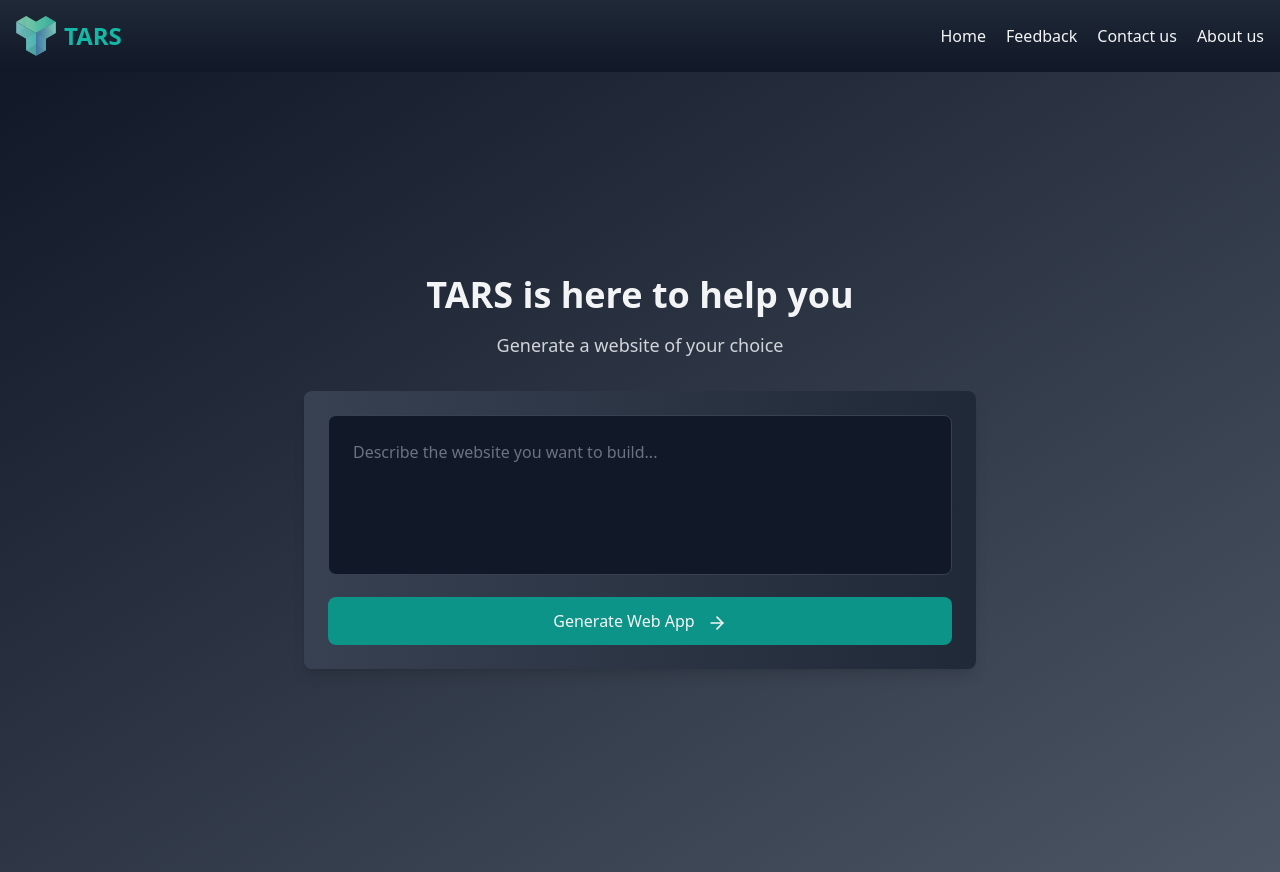
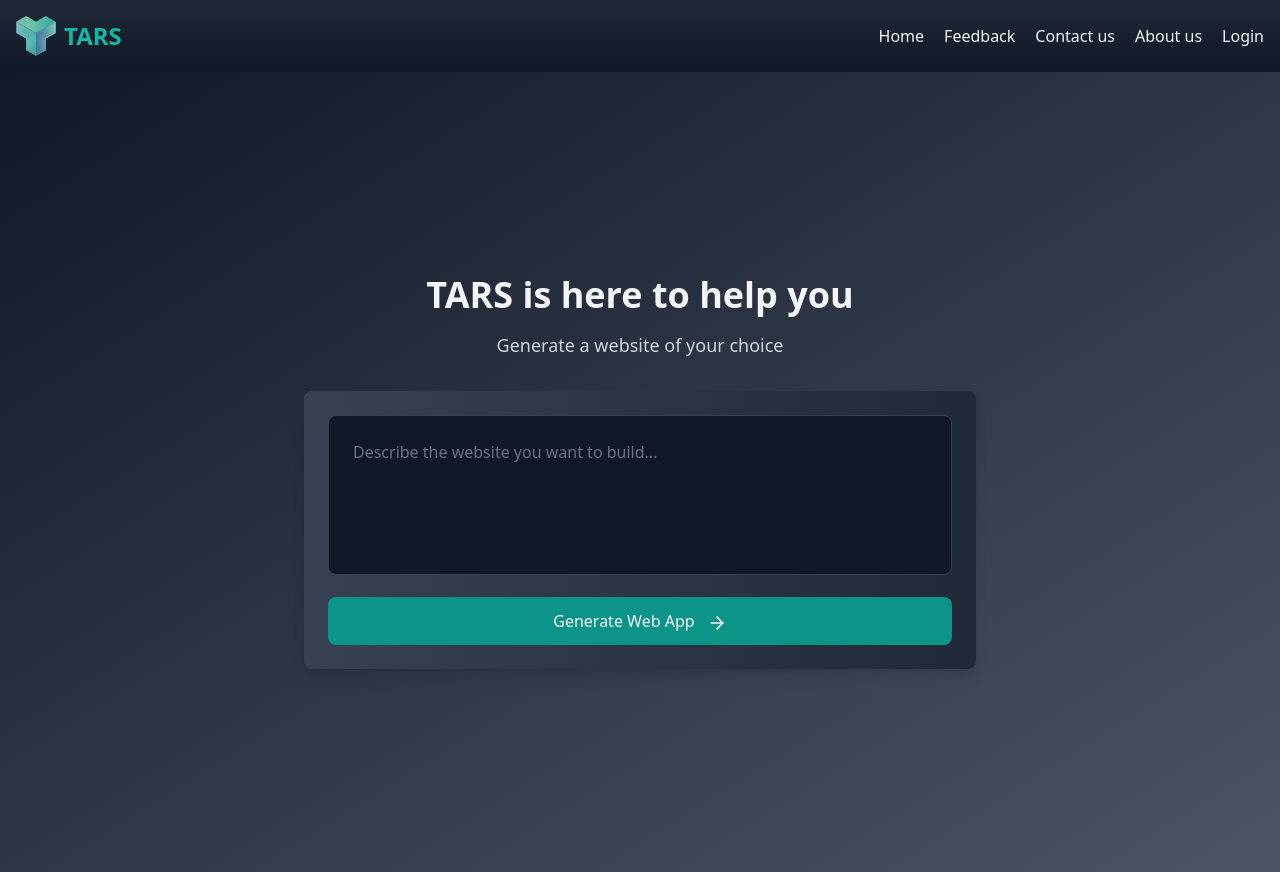
Before and after one commit to gulshank0/bolt-clone, a React (Vite) app in the folder frontend/: page / in a window 1280 px wide. Built offline with nearby package versions, Linux system fonts and the light colour scheme.

Commit message:
adding login button

```diff
--- a/frontend/src/pages/Home.tsx
+++ b/frontend/src/pages/Home.tsx
@@ -31,6 +31,7 @@ export function Home() {
         <button className="text-bold hover:text-gray-500" onClick={() => navigate("/feedback")}>Feedback</button>
         <button className="text-bold hover:text-gray-500" onClick={() => navigate("/contact")}>Contact us</button>
         <button className="text-bold hover:text-gray-500" onClick={() => navigate("/about")}>About us</button>
+        <button className="text-bold hover:text-gray-500" onClick={() => navigate("/login")}>Login</button>
 
         </div>
       </div>
```
